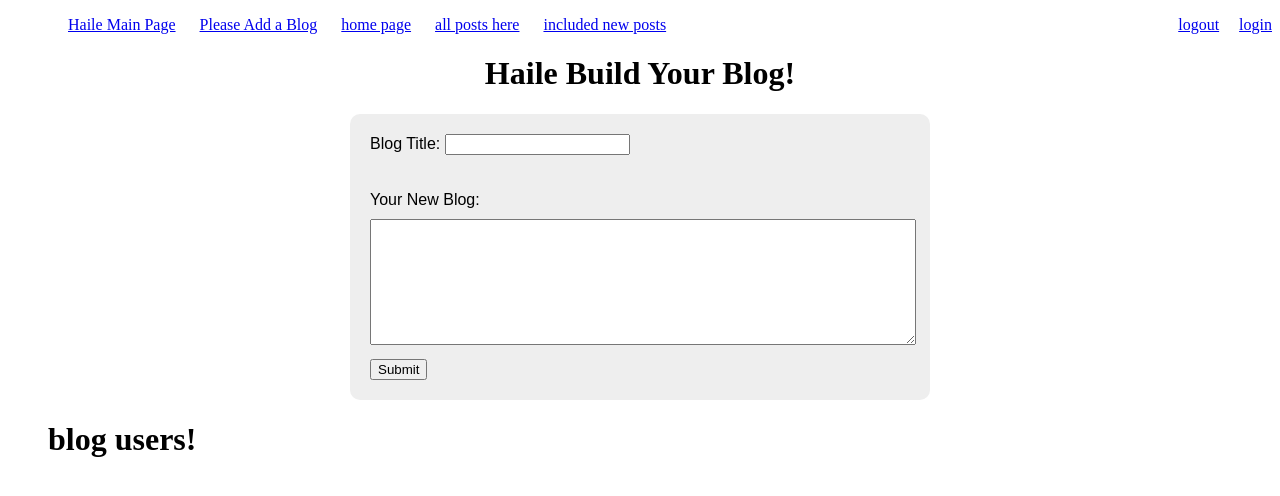
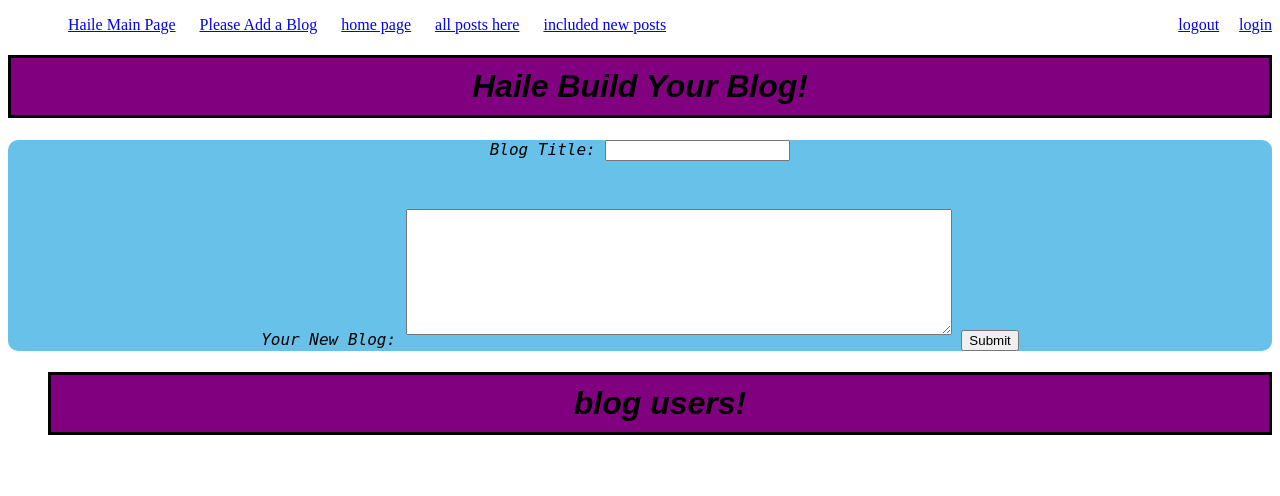
Before and after one commit to Hasnake/blogZ, a Flask app: page / in a window 1280 px wide. Shown: the top 496 px of the page. Run offline with Flask 2, Linux system fonts and the light colour scheme.

Commit message:
styling with animation included

```diff
--- a/main.py
+++ b/main.py
@@ -1,21 +1,17 @@
 
 from flask import Flask, request, redirect, render_template, session
 from flask_sqlalchemy import SQLAlchemy
-
-
 app = Flask(__name__)
 app.config['DEBUG'] = True
 app.config['SQLALCHEMY_DATABASE_URI'] = 'mysql+pymysql://buildZ:Mypass@localhost:8889/blogZ'
 app.config['SQLALCHEMY_ECHO'] = True
 
 db = SQLAlchemy(app)
-
-
 class Blog(db.Model):
 
     id = db.Column(db.Integer, primary_key=True)
-    title = db.Column(db.String(120))
-    content = db.Column(db.String(1000))
+    title = db.Column(db.String(100))
+    content = db.Column(db.String(1200))
     owner_id = db.Column(db.Integer, db.ForeignKey('user.id'))
 
     def __init__(self, title, content, owner):
@@ -26,15 +22,13 @@
 class User(db.Model):
 
         id = db.Column(db.Integer, primary_key=True)
-        username = db.Column(db.String(120), unique=True)
-        password = db.Column(db.String(120))
+        username = db.Column(db.String(100), unique=True)
+        password = db.Column(db.String(100))
         posts = db.relationship('Blog', backref='owner')
 
         def __init__(self, username, password):
             self.username = username
             self.password = password
-
-
 
 @app.route('/login', methods=['POST', 'GET'])
 def login():
@@ -63,21 +57,20 @@
         username = request.form['username']
         password = request.form['password']
         verify = request.form['verify']
-
+        existing_username_error = ''
         username_error = ''
-        existing_username_error = ''
         verify_error = ''
-
-        if len(username)>=120 or len(username)==0:
-            username_error = "Please enter a valid username"
-            return username_error
-
-        if len(username_error)>0:
-            return "Tast"
 
         if password != verify:
             verify_error = "password does not match, please try again"
             return verify_error
+
+        if len(username)>=120 or len(username)==0:
+                username_error = "Please enter a valid username"
+                return username_error
+
+        if len(username_error)>0:
+                return "Tast"
 
 
         existing_user = User.query.filter_by(username=username).first()
@@ -115,7 +108,6 @@
         posts = Blog.query.filter_by(owner_id=user_id).all()
         return render_template('blog.html', posts=posts)
 
-
     else:
         blogs= Blog.query.all()
         return render_template('blog.html', page_name = "blog users!", blogs=blogs)
@@ -142,17 +134,17 @@
         owner = User.query.filter_by(username=session['username']).first()
 
         if not blog_title:
-            title_error = "Please type a title for your blog post"
+            title_error = "you have to have a title for the blog"
         elif len(blog_title) > 120:
-            title_error = "Your title length exceeds the limit, please shorten your title."
+            title_error = "Haile you have to correct the length of the words for the title it exceeds the limit."
 
         else:
             blog_content = request.form['content']
 
             if not blog_content:
-                content_error="Please type something for blog body."
+                content_error="Here is the body of Haile's blog."
             elif len(blog_content)>1000:
-                content_error= "Your blog body is more than 1000 words."
+                content_error= "Haile you have to correct the length of the words it exceeds the limit."
             else:
 
                 new_blog = Blog(blog_title, blog_content, owner)
--- a/templates/base.html
+++ b/templates/base.html
@@ -6,21 +6,33 @@
 
     <style>
     h1 {
-        text-align: left;
-        text-emphasis-color: Black;
+     text-align: center;
+     background-color: purple;
+     padding: 10px;
+     font-size: 20;
+     display:block;
+     border-style: solid;
+     border-width: 3px;
+     font-family:fantasy;
+     font-style: oblique;
+
     }
     .nav li {
         display: inline;
         padding-left: 20px;
     }
     form {
-        background-color: blue;
-        padding: 15px;
-        margin: 0 auto;
-        width: 500px;
-        font: 16px serif;
-        border-radius: 20px;
-    }
+  animation: pulse 1.5s infinite;
+}
+
+@keyframes pulse {
+  0% {
+    background-color: #00aabb;
+  }
+  100% {
+    background-color: 00abcd;
+  }
+}
     textarea {
         margin: 10px 0;
         width: 540px;
--- a/templates/index.html
+++ b/templates/index.html
@@ -3,11 +3,11 @@
 {% block content %}
     <h1 style= "text-align:center;"> Haile Build Your Blog!</h1>
     <form style="
-                background-color: #eee;
-                padding: 20px;
-                margin: 0 auto;
-                width: 540px;
-                font: 16px sans-serif;
+                text-align: center;
+                font-family:monospace;
+                font-style:italic;
+                font-size: 16px;
+                background-color:#99ccff;
                 border-radius: 10px;" method='POST'>
         <label>
             Blog Title:
--- a/templates/signup.html
+++ b/templates/signup.html
@@ -26,4 +26,3 @@
     <input type="submit" value="Register">
 </form>
 {% endblock %}
-Contact GitHub API Training Shop Blog About
--- a/templates/single_post.html
+++ b/templates/single_post.html
@@ -12,7 +12,7 @@
 {% extends "base.html" %}
 
 {% block content %}
-<h1 style= "text-align:center;"> {{page_name}}</h1>
+<h1 style= "text-align:left;"> {{page_name}}</h1>
 <ul>
     {% for user in users %}
     <li><a href="/blog_page?email={{user.email}}">{{user.email}}</a></li>
```
